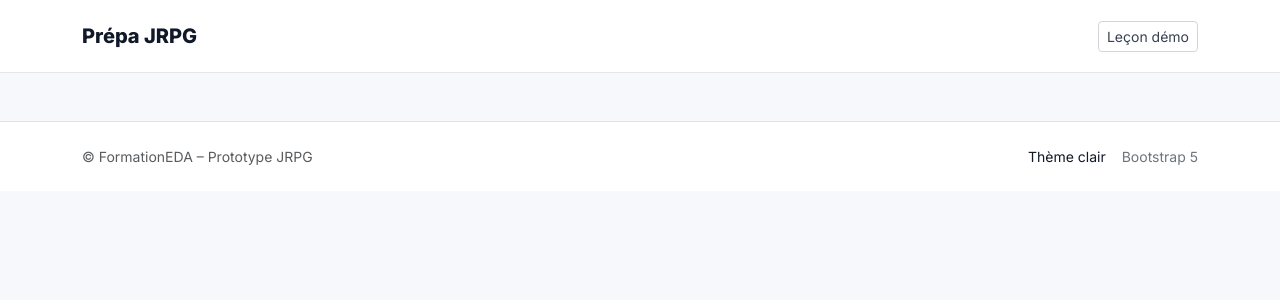
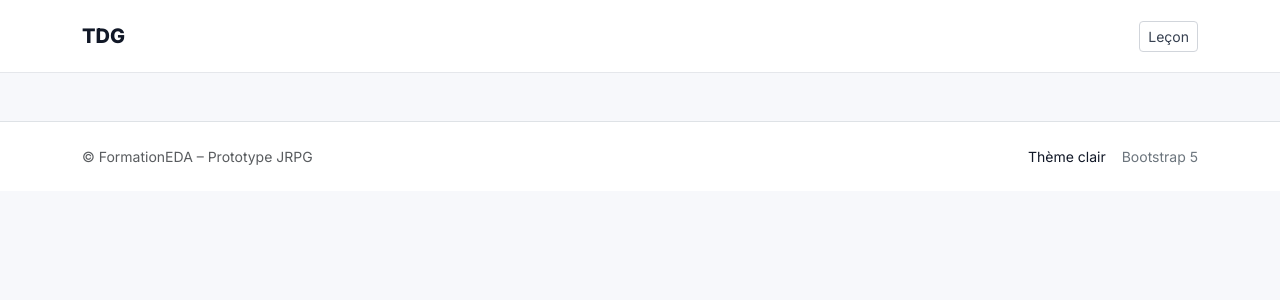
Before and after one commit to INexxusI/formationeda-ia, a PHP site: page /layouts/base.php in a window 1280 px wide. Shown: the top 300 px of the page. Run offline with PHP 8.4, Linux system fonts and the light colour scheme; the template is opened without the code that fills it, so the values that code supplies are empty.

Commit message:
Update base.php

```diff
--- a/app/Views/layouts/base.php
+++ b/app/Views/layouts/base.php
@@ -108,9 +108,9 @@
 
   <nav class="navbar">
     <div class="container d-flex align-items-center justify-content-between py-2">
-      <a class="navbar-brand fw-bold" href="/">Prépa JRPG</a>
+      <a class="navbar-brand fw-bold" href="/">TDG</a>
       <div class="d-flex gap-2">
-        <a class="btn btn-sm btn-ghost" href="/lesson">Leçon démo</a>
+        <a class="btn btn-sm btn-ghost" href="/lesson">Leçon</a>
       </div>
     </div>
   </nav>
```
